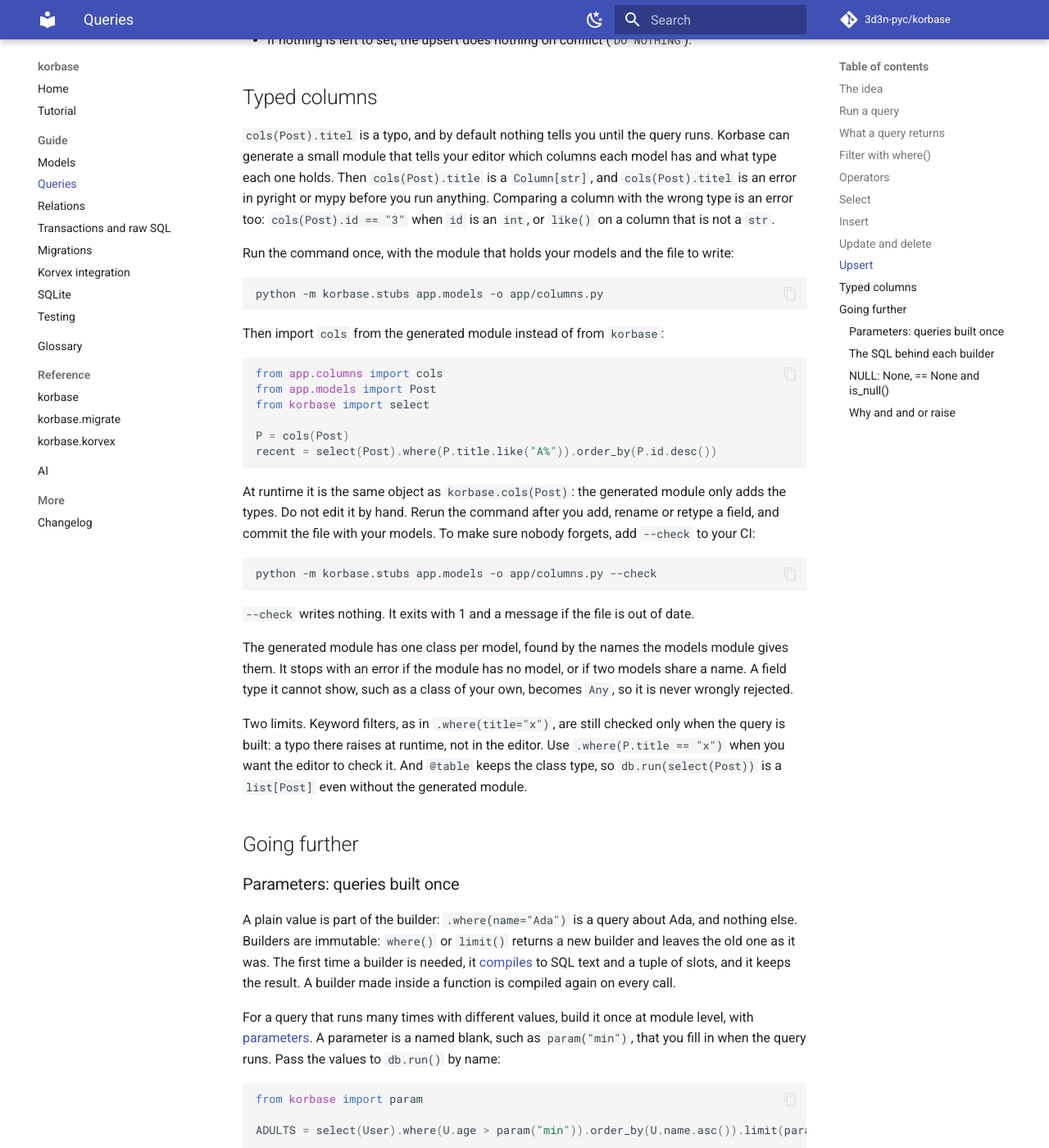
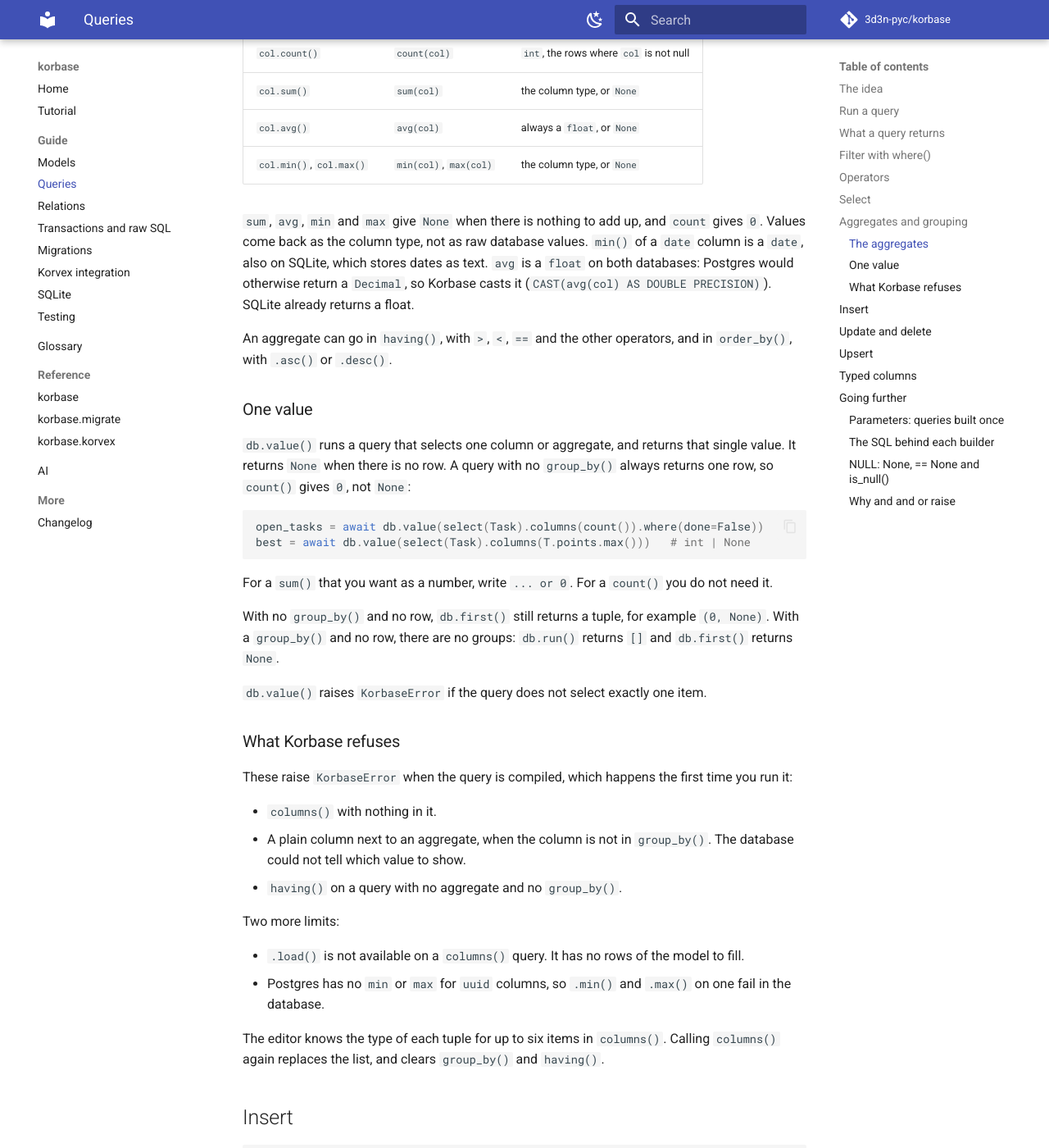
Before and after one commit to 3d3n-pyc/korbase, an MkDocs documentation site: the page built from docs/queries.md, in a window 1280 px wide and 1400 px high, scrolled down 4234 px. Shown: the whole window at 82% size. Built offline with MkDocs 1.6.1 and Material for MkDocs 9.7.7, drawn with Linux system fonts in a browser that asks for light colours; comment, search, counter and statistics services are not loaded; some of the changed text lies outside the part shown.

Commit message:
docs: aggregates and grouping in the queries page
Co-Authored-By: Noctia <noctia@etienne-pouille.work>
Co-Authored-By: Claude <noreply@anthropic.com>

````diff
--- a/docs/queries.md
+++ b/docs/queries.md
@@ -71,6 +71,7 @@ changed = await db.run(update(User).set(age=37).where(id=1))   # int
 | Builder | `db.run()` gives | `db.first()` gives |
 |---|---|---|
 | `select`, `insert`, `upsert` | `list[User]` | `User \| None` |
+| `select(...).columns(...)` | `list[tuple]` | `tuple \| None` |
 | `update`, `delete` | `int`, the number of rows changed | not allowed |
 | `update` or `delete` with `.returning()` | `list[User]` | `User \| None` |
 
@@ -134,6 +135,107 @@ rows = await db.run(q)
 
 - `order_by()` takes `col.asc()`, `col.desc()` or a plain column (ascending).
 - `limit()` and `offset()` take an `int` or a `param(...)`.
+
+## Aggregates and grouping
+
+An aggregate turns many rows into one value: how many, the total, the
+average. Say you keep a to-do list, and you want the number of open tasks and
+their points for each list, biggest first:
+
+```python
+from korbase import cols, count, select
+
+T = cols(Task)
+
+per_list = (
+    select(Task)
+    .columns(T.list_id, count(), T.points.sum())
+    .where(done=False)
+    .group_by(T.list_id)
+    .having(count() > 1)
+    .order_by(count().desc())
+    .limit(3)
+)
+
+rows = await db.run(per_list)   # [(1, 3, 9)]: list 1 has 3 open tasks worth 9 points
+```
+
+This example uses a `Task` model with the fields `id`, `list_id`, `done` and
+`points`. On Postgres it sends this SQL:
+
+```sql
+SELECT "tasks"."list_id", count(*), sum("tasks"."points") FROM "tasks" WHERE "tasks"."done" = $1 GROUP BY "tasks"."list_id" HAVING count(*) > $2 ORDER BY count(*) DESC LIMIT $3
+```
+
+On SQLite the SQL is the same, with `?1`, `?2` and `?3` in place of `$1`,
+`$2` and `$3`.
+
+`columns()` replaces the whole row with the items you list, so each result
+is a tuple, in the order you gave. `group_by()` makes one row per value of the
+column. `having()` keeps only the groups that match, as `where()` keeps rows.
+`where()` runs first, on rows, and `having()` runs after, on groups.
+
+### The aggregates
+
+| Python | SQL | Result |
+|---|---|---|
+| `count()` | `count(*)` | `int`, the rows in the group |
+| `col.count()` | `count(col)` | `int`, the rows where `col` is not null |
+| `col.sum()` | `sum(col)` | the column type, or `None` |
+| `col.avg()` | `avg(col)` | always a `float`, or `None` |
+| `col.min()`, `col.max()` | `min(col)`, `max(col)` | the column type, or `None` |
+
+`sum`, `avg`, `min` and `max` give `None` when there is nothing to add up,
+and `count` gives `0`. Values come back as the column type, not as raw
+database values. `min()` of a `date` column is a `date`, also on SQLite,
+which stores dates as text. `avg` is a `float` on both databases: Postgres
+would otherwise return a `Decimal`, so Korbase casts it
+(`CAST(avg(col) AS DOUBLE PRECISION)`). SQLite already returns a float.
+
+An aggregate can go in `having()`, with `>`, `<`, `==` and the other
+operators, and in `order_by()`, with `.asc()` or `.desc()`.
+
+### One value
+
+`db.value()` runs a query that selects one column or aggregate, and returns
+that single value. It returns `None` when there is no row. A query with
+no `group_by()` always returns one row, so `count()` gives `0`, not `None`:
+
+```python
+open_tasks = await db.value(select(Task).columns(count()).where(done=False))
+best = await db.value(select(Task).columns(T.points.max()))   # int | None
+```
+
+For a `sum()` that you want as a number, write `... or 0`. For a `count()`
+you do not need it.
+
+With no `group_by()` and no row, `db.first()` still returns a tuple, for
+example `(0, None)`. With a `group_by()` and no row, there are no groups:
+`db.run()` returns `[]` and `db.first()` returns `None`.
+
+`db.value()` raises `KorbaseError` if the query does not select exactly one
+item.
+
+### What Korbase refuses
+
+These raise `KorbaseError` when the query is compiled, which happens the
+first time you run it:
+
+- `columns()` with nothing in it.
+- A plain column next to an aggregate, when the column is not in
+  `group_by()`. The database could not tell which value to show.
+- `having()` on a query with no aggregate and no `group_by()`.
+
+Two more limits:
+
+- `.load()` is not available on a `columns()` query. It has no rows of the
+  model to fill.
+- Postgres has no `min` or `max` for `uuid` columns, so `.min()` and `.max()`
+  on one fail in the database.
+
+The editor knows the type of each tuple for up to six items in `columns()`.
+Calling `columns()` again replaces the list, and clears `group_by()` and
+`having()`.
 
 ## Insert
 
````
Also changed, not shown: .agents/skills/korbase/SKILL.md (+21 -1 lines), CHANGELOG.md (+8 -0 lines), docs/sqlite.md (+1 -1 lines), korbase/_skill/SKILL.md (+21 -1 lines).
